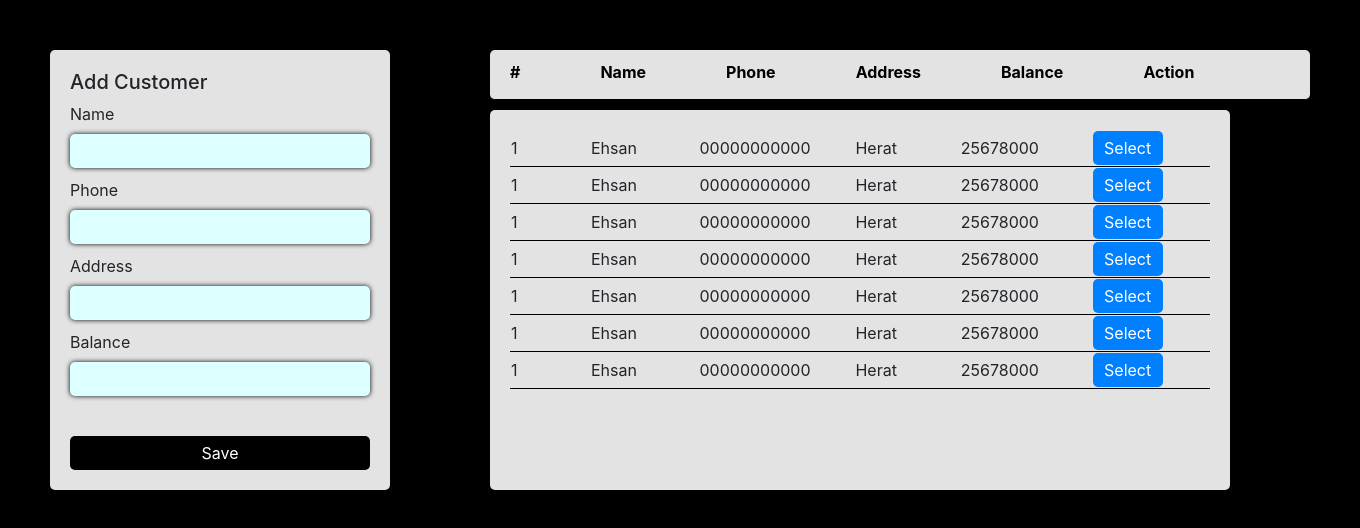
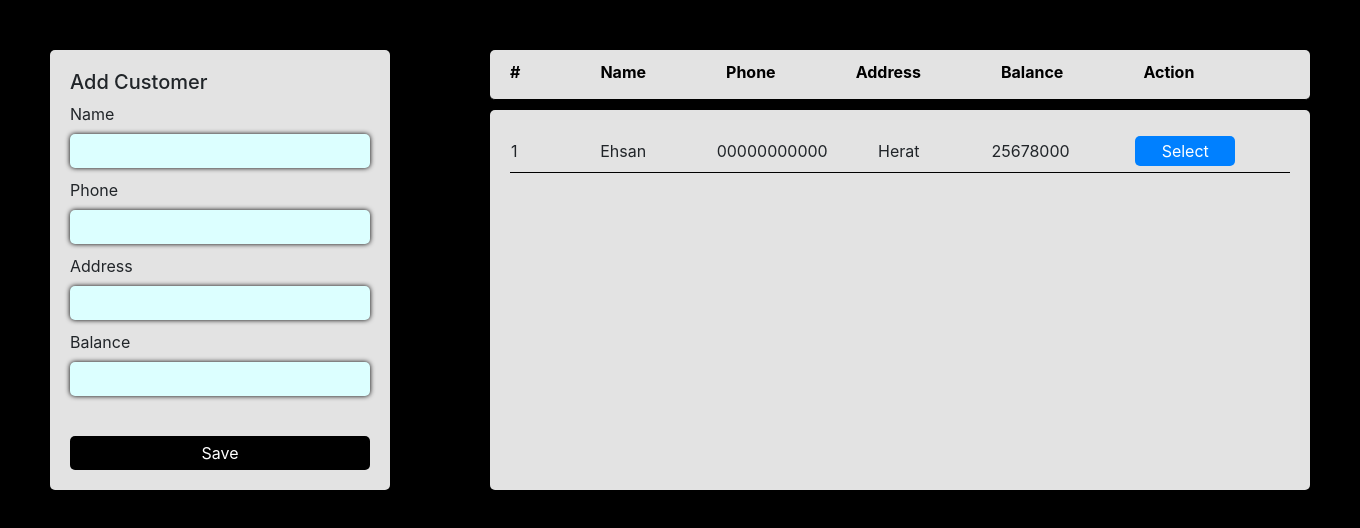
Before and after one commit to Ehsan2022/07-sarafi, a React (Create React App) app: page / in a window 1280 px wide. Shown: the top 528 px of the page, 1360 px wide, since content can reach past the window. Built offline with nearby package versions, Linux system fonts and the light colour scheme.

Commit message:
list partation updated

```diff
--- a/src/App.js
+++ b/src/App.js
@@ -21,6 +21,7 @@ export default function App() {
           <button className="save-btn">Save</button>
         </form>
       </div>
+      <div className="list">
         <table>
           <tr className="table-heading">
             <th>#</th>
@@ -31,7 +32,7 @@ export default function App() {
             <th>Action</th>
           </tr>
         </table>
-      <div className="customer-list">
+        <div className="customer-table">
           <table>
             <tr>
               <td>1</td>
@@ -43,67 +44,8 @@ export default function App() {
                 <button className="select-customer-btn">Select</button>
               </td>
             </tr>{" "}
-          <tr>
-            <td>1</td>
-            <td>Ehsan</td>
-            <td>00000000000</td>
-            <td>Herat</td>
-            <td>25678000</td>
-            <td>
-              <button className="select-customer-btn">Select</button>
-            </td>
-          </tr>{" "}
-          <tr>
-            <td>1</td>
-            <td>Ehsan</td>
-            <td>00000000000</td>
-            <td>Herat</td>
-            <td>25678000</td>
-            <td>
-              <button className="select-customer-btn">Select</button>
-            </td>
-          </tr>{" "}
-          <tr>
-            <td>1</td>
-            <td>Ehsan</td>
-            <td>00000000000</td>
-            <td>Herat</td>
-            <td>25678000</td>
-            <td>
-              <button className="select-customer-btn">Select</button>
-            </td>
-          </tr>{" "}
-          <tr>
-            <td>1</td>
-            <td>Ehsan</td>
-            <td>00000000000</td>
-            <td>Herat</td>
-            <td>25678000</td>
-            <td>
-              <button className="select-customer-btn">Select</button>
-            </td>
-          </tr>{" "}
-          <tr>
-            <td>1</td>
-            <td>Ehsan</td>
-            <td>00000000000</td>
-            <td>Herat</td>
-            <td>25678000</td>
-            <td>
-              <button className="select-customer-btn">Select</button>
-            </td>
-          </tr>{" "}
-          <tr>
-            <td>1</td>
-            <td>Ehsan</td>
-            <td>00000000000</td>
-            <td>Herat</td>
-            <td>25678000</td>
-            <td>
-              <button className="select-customer-btn">Select</button>
-            </td>
-          </tr>
           </table>
+        </div>
       </div>
     </div>
   );
--- a/src/index.css
+++ b/src/index.css
@@ -55,7 +55,7 @@ body{
   -ms-transition: 0.2s;
   -o-transition: 0.2s;
 }
-.customer-list {
+.customer-table {
   background-color: rgb(227, 227, 227);
   padding:20px;
   border: none;
@@ -99,8 +99,9 @@ td{
 .select-customer-btn{
   border-radius: 5px;
   border: none;
-  width: 60%;
-  height: 34px;
+  width: 100px;
+  height: 30px;
+  margin: 5px;
   background-color: rgb(0, 128, 255);
   color: white;
   -webkit-border-radius: 5px;
```
Lines whose indentation alone changed are shown as unchanged.
